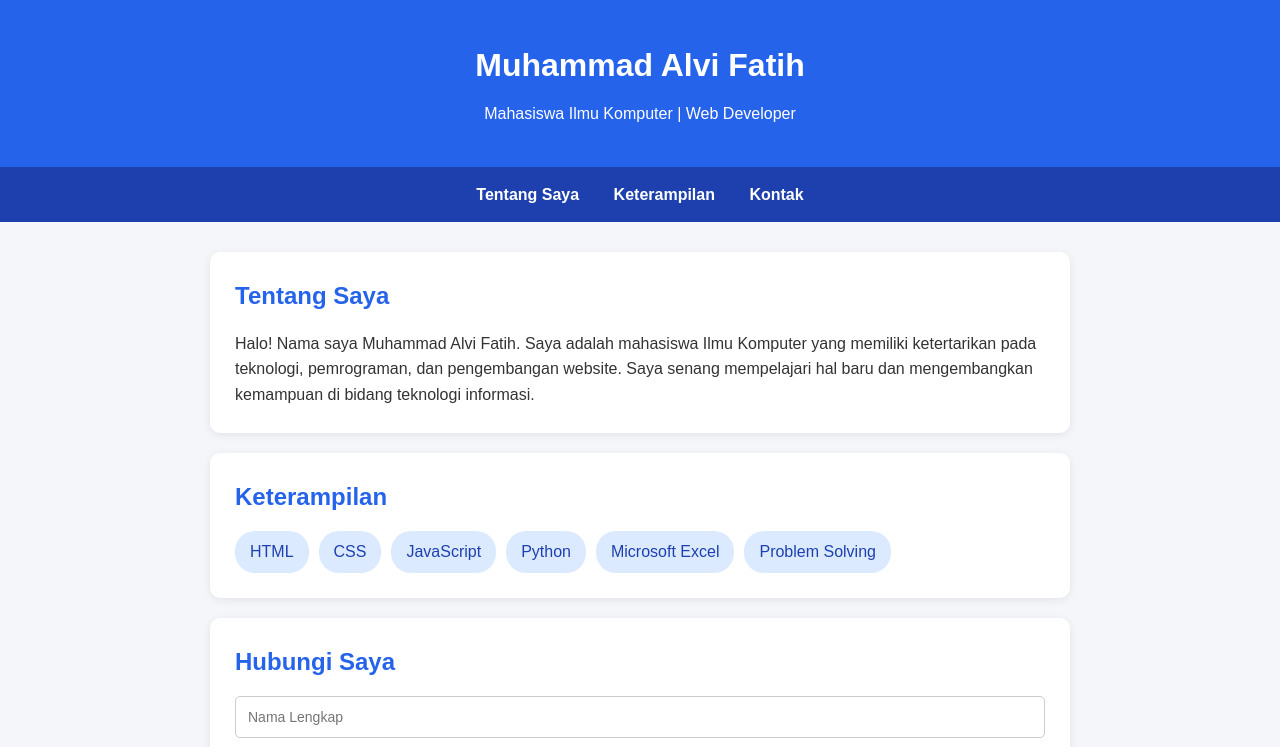
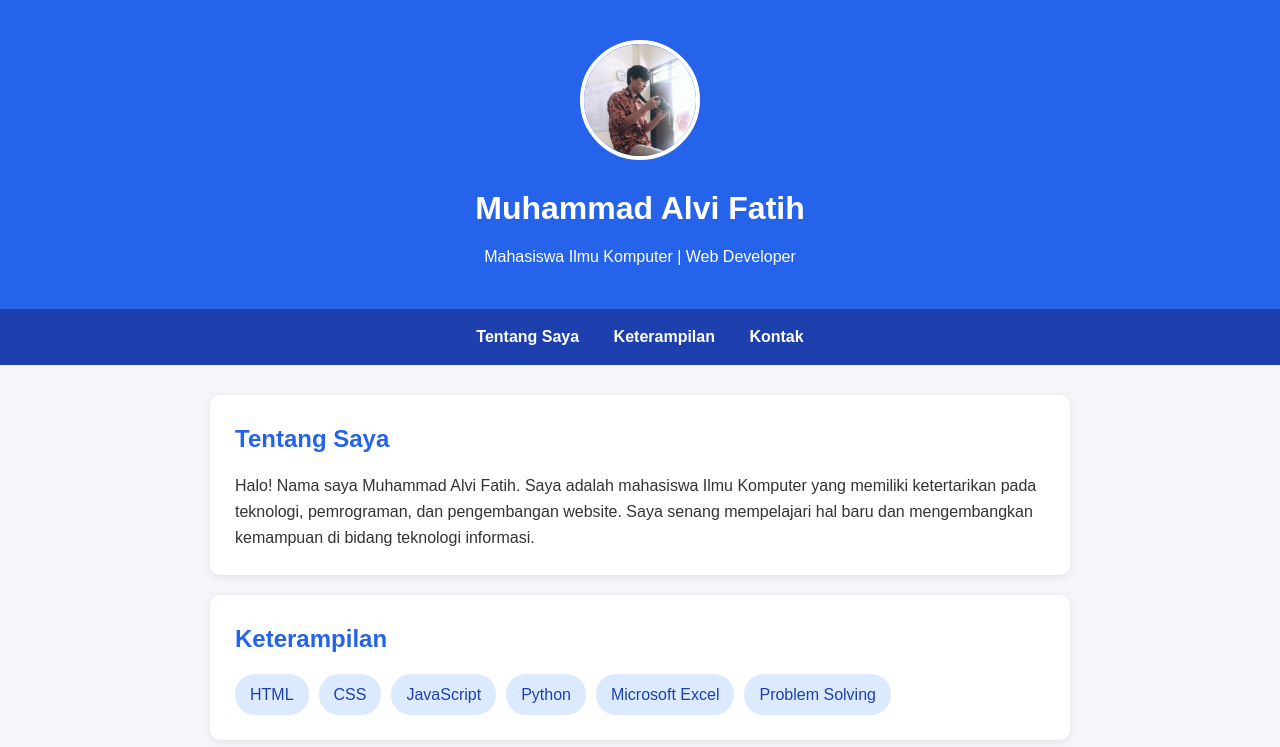
Before and after one commit to alvicakrawala/TugasWADProfilePage-Muhammad-Alvi-Fatih, a plain HTML site: page index.html in a window 1280 px wide. Shown: the top 747 px of the page. Drawn offline with Linux system fonts and the light colour scheme.

Commit message:
Menambahkan gambar profil

```diff
--- a/index.html
+++ b/index.html
@@ -13,10 +13,16 @@
 <body>
 
     <!-- Header -->
-    <header>
-        <h1>Muhammad Alvi Fatih</h1>
-        <p>Mahasiswa Ilmu Komputer | Web Developer</p>
-    </header>
+<header>
+    <img
+        src="images/profile.jpg"
+        alt="Foto profil Muhammad Alvi Fatih"
+        class="profile-photo"
+    >
+
+    <h1>Muhammad Alvi Fatih</h1>
+    <p>Mahasiswa Ilmu Komputer | Web Developer</p>
+</header>
 
     <!-- Navigasi -->
     <nav>
--- a/style.css
+++ b/style.css
@@ -25,7 +25,15 @@ header h1 {
     font-size: 32px;
     margin-bottom: 10px;
 }
-
+/* Foto Profil */
+.profile-photo {
+    width: 120px;
+    height: 120px;
+    object-fit: cover;
+    border-radius: 50%;
+    border: 4px solid white;
+    margin-bottom: 15px;
+}
 /* Navigasi */
 nav {
     background-color: #1e40af;
```
Also changed, not shown: images/profile.jpg (added).
